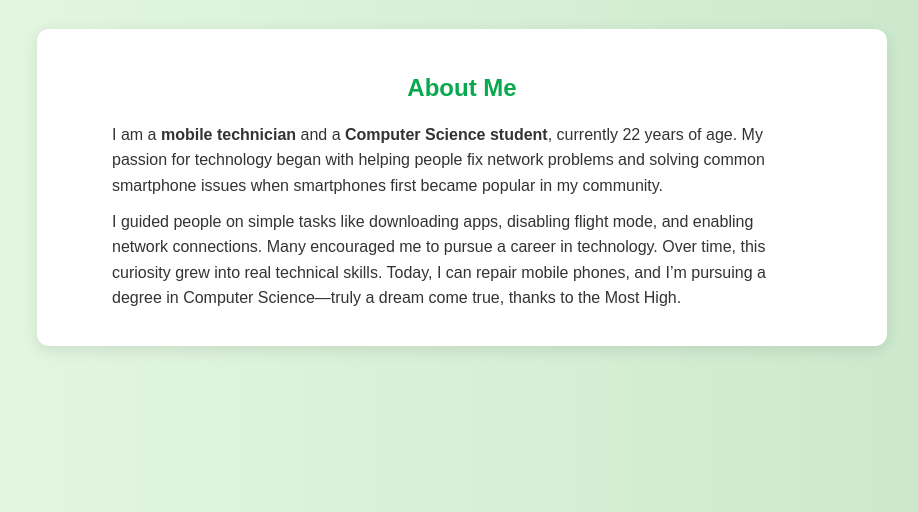
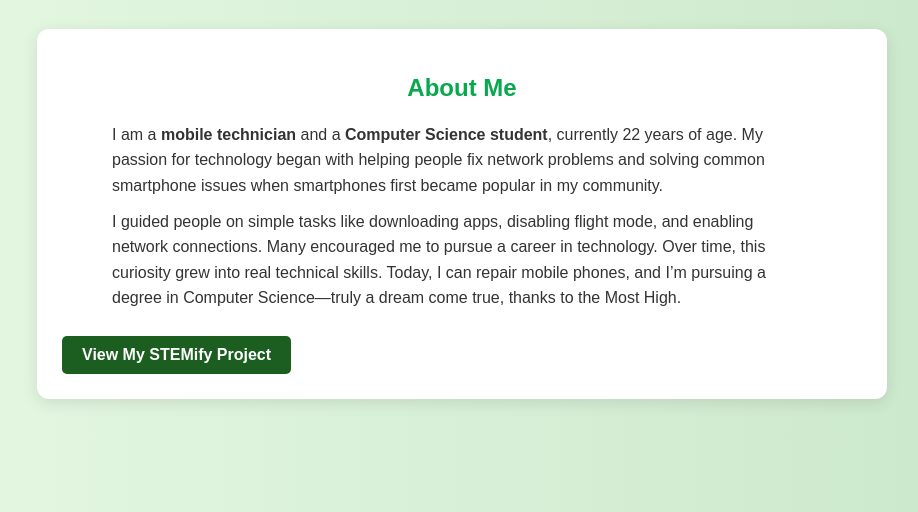
Before and after one commit to Buhlexcmall/SE-server, a plain HTML site: page 22110341.html in a window 1280 px wide. Shown: the part 288-800 px from the top of the page, without its empty margins (178-1096 px from the left). Drawn offline with Linux system fonts and the light colour scheme.

Commit message:
Update 22110341.html

```diff
--- a/22110341.html
+++ b/22110341.html
@@ -71,7 +71,21 @@
 
     /* OPTIONAL: AUTOPLAY SOUND */
     audio {
-      display: none; /* hide audio controls */
+      display: none;
+    }
+    .btn {
+      display: inline-block;
+      padding: 10px 20px;
+      margin-top: 15px;
+      background-color: #1b5e20; /* dark green */
+      color: white;
+      text-decoration: none;
+      font-weight: bold;
+      border-radius: 5px;
+      transition: background 0.3s ease;
+    }
+    .btn:hover {
+      background-color: #388e3c;
     }
   </style>
 </head>
@@ -106,6 +120,7 @@
       Many encouraged me to pursue a career in technology. Over time, this curiosity grew into real technical skills.
       Today, I can repair mobile phones, and I’m pursuing a degree in Computer Science—truly a dream come true, thanks to the Most High.
     </p>
+     <a href="project.html" class="btn">View My STEMify Project</a>
   </section>
 
   <!-- OPTIONAL: AUTOPLAY SOUND -->
```
